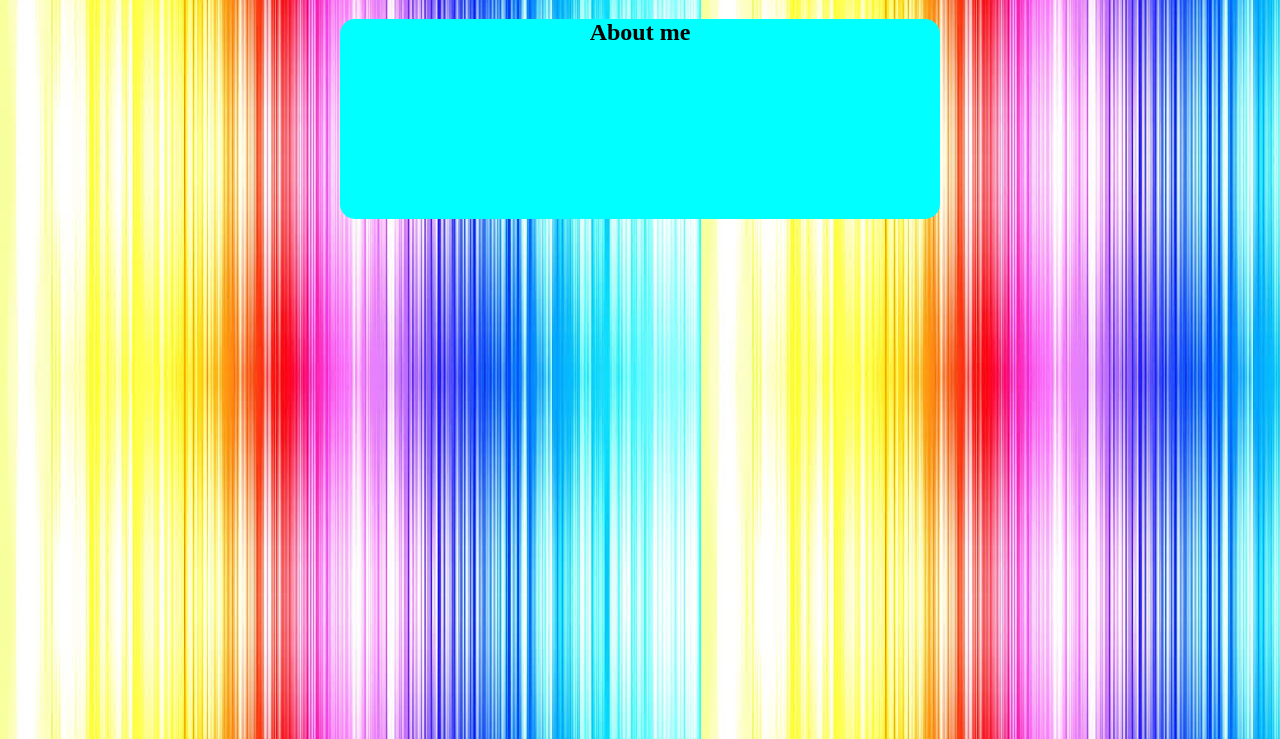
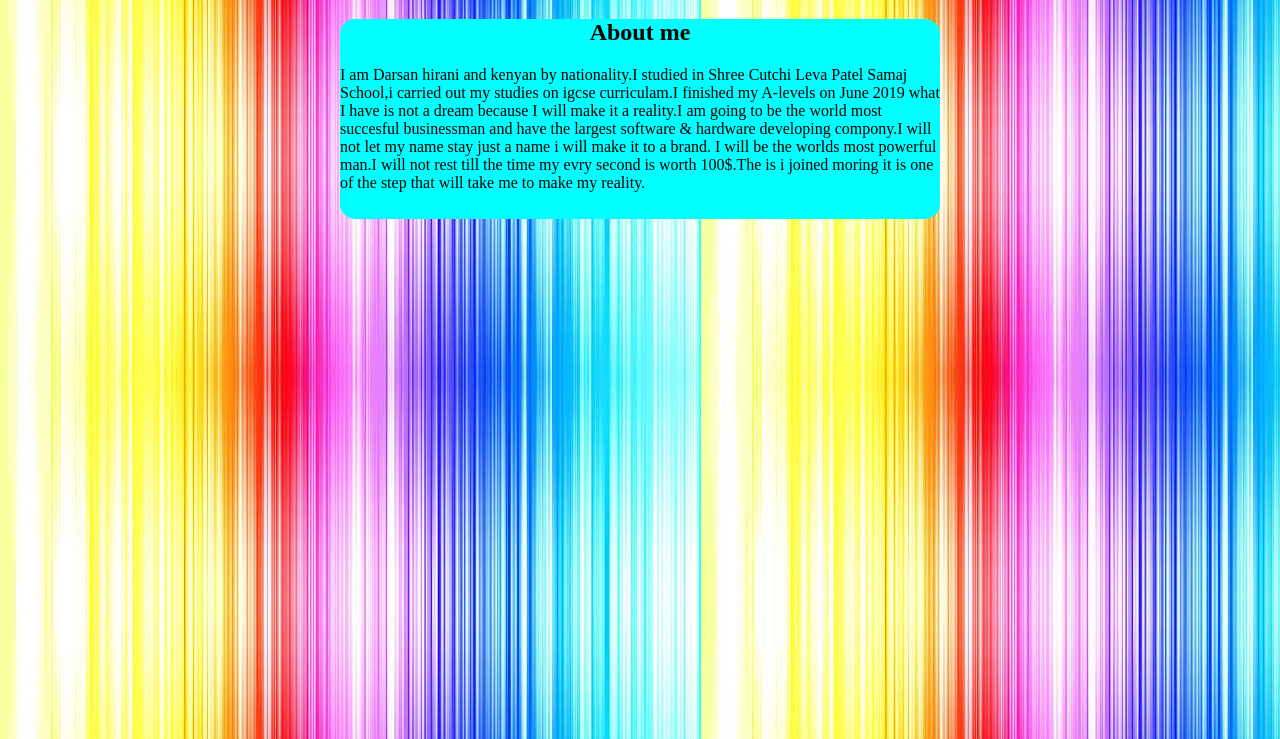
Before and after one commit to BABAYAGI/Independent-Project-, a plain HTML site: page index.html in a window 1280 px wide. Shown: the part 61-800 px from the top of the page. Drawn offline with Linux system fonts and the light colour scheme.

Commit message:
complted about me

```diff
--- a/index.html
+++ b/index.html
@@ -8,7 +8,9 @@
       <h1> Darsan Hirani</h1>
       <div>
         <h2>About me</h2>
-
+       <p>I am Darsan hirani and kenyan by nationality.I studied in Shree Cutchi Leva Patel Samaj School,i carried out my studies on igcse curriculam.I finished my A-levels on June 2019
+         what I have is not a dream because I will make it a reality.I am going to be the world most succesful businessman and have the largest software & hardware developing compony.I will not let my name stay just a name i will make it to a brand. I will be the worlds most powerful man.I will not rest till the time my evry second is worth 100$.The is i joined moring it is one of the step that will take me to make my reality.
+       </p>
       </div>
 
 
```
